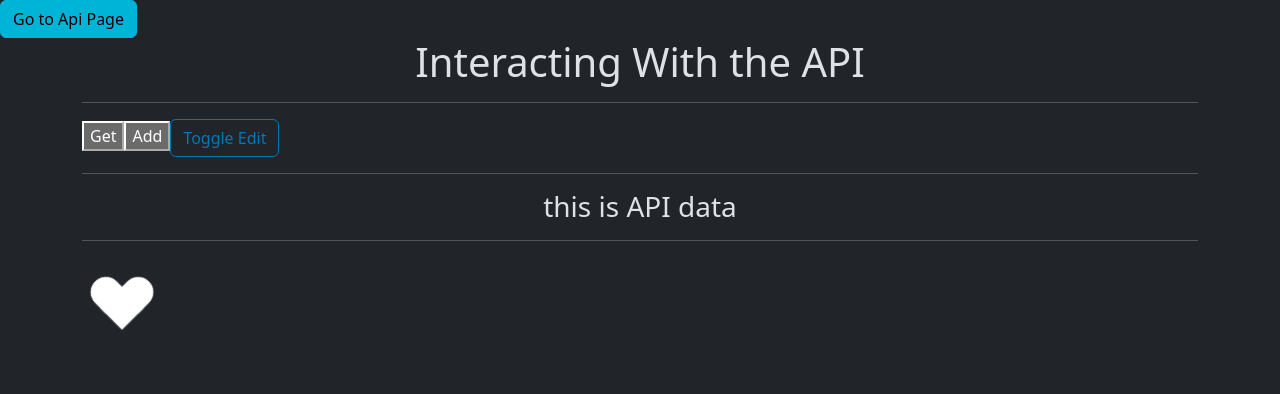
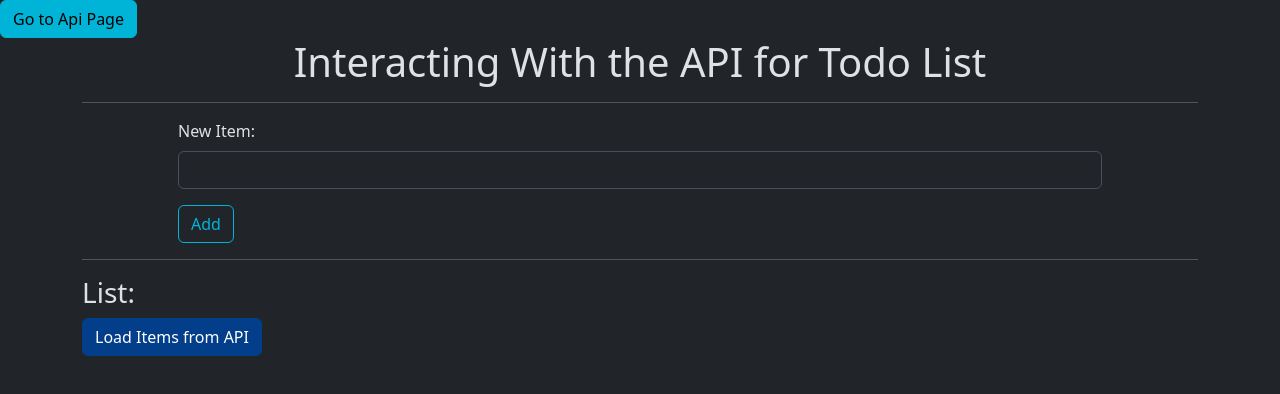
Before and after one commit to alexmickelson/fall-2023-advanced-frontend, a React (Create React App) app in the folder larger-project/: page /webRequests in a window 1280 px wide. Shown: the top 394 px of the page. Built offline with nearby package versions, Linux system fonts and the light colour scheme.

Commit message:
have todo item with api integrations

```diff
--- a/larger-project/package.json
+++ b/larger-project/package.json
@@ -13,6 +13,7 @@
     "@types/react": "^18.2.21",
     "@types/react-dom": "^18.2.7",
     "@types/react-redux": "^7.1.26",
+    "axios": "^1.5.1",
     "bootstrap": "^5.3.2",
     "react": "^18.2.0",
     "react-dom": "^18.2.0",
--- a/larger-project/src/App.tsx
+++ b/larger-project/src/App.tsx
@@ -2,7 +2,7 @@ import React from "react";
 import { RouterProvider, createBrowserRouter } from "react-router-dom";
 import { Home } from "./features/home/Home";
 import { BookDetailPage } from "./features/bookDetail/BookDetailPage";
-import { WebRequests } from "./features/webRequests/WebRequests";
+import { TodoList } from "./features/todoList/TodoList";
 
 export const App = () => {
   const router = createBrowserRouter([
@@ -16,7 +16,7 @@ export const App = () => {
     },
     {
       path: "/webRequests",
-      element: <WebRequests />,
+      element: <TodoList />,
     },
   ]);
   return (
--- /dev/null
+++ b/larger-project/src/features/todoList/NewItemForm.tsx
@@ -0,0 +1,63 @@
+import React, { useState } from "react";
+import { Spinner } from "../../components/Spinner";
+import { useAppDispatch, useAppSelector } from "../../store";
+import { todoListService } from "./todoListService";
+import { TodoItem, setItems } from "./todoListSlice";
+
+export const NewItemForm = () => {
+  const dispatch = useAppDispatch();
+  const items = useAppSelector((s) => s.todo.items);
+  const [newItemText, setNewItemText] = useState("");
+
+  const [loadingRequest, setLoadingRequest] = useState(false);
+
+  const addItem = () => {
+    const newItemList: TodoItem[] = [
+      ...items,
+      {
+        id: new Date().valueOf().toString(),
+        text: newItemText,
+        complete: false,
+      },
+    ];
+    setLoadingRequest(true);
+    todoListService.storeTodoItems(newItemList).then(() => {
+      todoListService
+        .getTodoItems()
+        .then((itemsFromApi) => {
+          dispatch(setItems({ items: itemsFromApi }));
+        })
+        .then(() => {
+          setNewItemText("");
+          setLoadingRequest(false);
+        });
+    });
+  };
+
+  return (
+    <form
+      className="mx-5 px-5"
+      onSubmit={(e) => {
+        e.preventDefault();
+        addItem();
+      }}
+    >
+      <label htmlFor="newItemText" className="form-label">
+        New Item:
+      </label>
+      <input
+        value={newItemText}
+        onInput={(e) => setNewItemText(e.currentTarget.value)}
+        className="form-control"
+        id="newItemText"
+      />
+      <button
+        className="btn btn-outline-primary mt-3"
+        disabled={loadingRequest}
+      >
+        Add
+      </button>
+      {loadingRequest && <Spinner />}
+    </form>
+  );
+};
--- /dev/null
+++ b/larger-project/src/features/todoList/TodoList.tsx
@@ -0,0 +1,50 @@
+import React, { useState } from "react";
+import { Spinner } from "../../components/Spinner";
+import { todoListService } from "./todoListService";
+import { useAppDispatch, useAppSelector } from "../../store";
+import { TodoListItem } from "./TodoListItem";
+import { NewItemForm } from "./NewItemForm";
+import { setItems } from "./todoListSlice";
+
+export const TodoList = () => {
+  const [loading, setLoading] = useState(false);
+  const dispatch = useAppDispatch();
+  const [displayText, setDisplayText] = useState("this is API data");
+
+  const items = useAppSelector((s) => s.todo.items);
+
+  return (
+    <div className="container">
+      <h1 className="text-center">Interacting With the API for Todo List</h1>
+
+      <hr />
+
+      <NewItemForm />
+
+      <hr />
+      <h3>List:</h3>
+      {!loading && (
+        <button
+          className="btn btn-info"
+          onClick={() => {
+            setLoading(true);
+            todoListService
+              .getTodoItems()
+              .then((apiItems) => dispatch(setItems({ items: apiItems })))
+              .then(() => {
+                setLoading(false);
+              });
+          }}
+        >
+          Load Items from API
+        </button>
+      )}
+      {loading && <Spinner />}
+      <ul>
+        {items.map((i) => (
+          <TodoListItem key={i.id} todo={i} />
+        ))}
+      </ul>
+    </div>
+  );
+};
--- /dev/null
+++ b/larger-project/src/features/todoList/TodoListItem.tsx
@@ -0,0 +1,83 @@
+import React, { FC, useState } from "react";
+import { TodoItem, setItems } from "./todoListSlice";
+import { useDispatch } from "react-redux";
+import { useAppDispatch, useAppSelector } from "../../store";
+import { todoListService } from "./todoListService";
+import { Spinner } from "../../components/Spinner";
+
+export const TodoListItem: FC<{ todo: TodoItem }> = ({ todo }) => {
+  const dispatch = useAppDispatch();
+  const items = useAppSelector((s) => s.todo.items);
+  const [isEditing, setIsEditing] = useState(false);
+  const [editItemText, setEditItemText] = useState(todo.text);
+  const [loading, setLoading] = useState(false);
+
+  const editItem = () => {
+    setLoading(true);
+
+    const newItem = { ...todo, text: editItemText };
+    const newItems: TodoItem[] = items.map((i) =>
+      i.id === todo.id ? newItem : i
+    );
+
+    console.log("saving new items", newItems);
+    todoListService.storeTodoItems(newItems).then(() => {
+      todoListService
+        .getTodoItems()
+        .then((itemsFromApi) => {
+          dispatch(setItems({ items: itemsFromApi }));
+        })
+        .then(() => {
+          setIsEditing(false);
+          setLoading(false);
+        });
+    });
+  };
+  return (
+    <li key={todo.id} className="">
+      <form
+        className="row m-3"
+        onSubmit={(e) => {
+          e.preventDefault();
+          editItem();
+        }}
+      >
+        <div className="col-4 my-auto">
+          {isEditing ? (
+            <input
+              className="form-control"
+              value={editItemText}
+              onChange={(e) => setEditItemText(e.target.value)}
+            />
+          ) : (
+            <span>{todo.text}</span>
+          )}
+        </div>
+        <div className="col my-auto">
+          {isEditing && (
+            <button
+              className="btn btn-primary"
+              onClick={() => {
+                editItem();
+              }}
+            >
+              Save
+            </button>
+          )}
+          {!isEditing && (
+            <button
+              className="btn btn-primary"
+              onClick={() => {
+                setEditItemText(todo.text);
+                setIsEditing(true);
+              }}
+            >
+              Edit
+            </button>
+          )}
+        </div>
+        <div className="col">{loading && <Spinner />}</div>
+      </form>
+    </li>
+  );
+};
--- /dev/null
+++ b/larger-project/src/features/todoList/todoListService.ts
@@ -0,0 +1,32 @@
+import axios from "axios"
+import { TodoItem } from "./todoListSlice"
+
+const url = "/api/store?key="
+
+export const todoListService = {
+  getDataFetch: async () => {
+    const response = await fetch(`${url}fetch-data`)
+    return response.json()
+  },
+
+  addDataFetch: async () => {
+    await fetch(`${url}fetch-data`, {
+      method: "POST",
+      headers: {
+        "Content-Type": "application/json"
+      },
+      body: "[1,2]"
+    })
+  },
+
+  storeTodoItems: async (items: TodoItem[]) => {
+    await axios.post(url + "todoItems", items)
+  },
+
+  getTodoItems: async (): Promise<TodoItem[]> => {
+    const response = await axios.get(url + "todoItems")
+    return response.data
+  }
+
+
+}
--- /dev/null
+++ b/larger-project/src/features/todoList/todoListSlice.ts
@@ -0,0 +1,26 @@
+import { createAsyncThunk, createSlice, PayloadAction } from '@reduxjs/toolkit';
+
+export interface TodoItem {
+  id: string,
+  text: string,
+  complete: boolean,
+}
+
+export interface TodoListState {
+  items: TodoItem[]
+}
+
+
+const initialState: TodoListState = { items: [] };
+
+export const todoListSlice = createSlice({
+  name: 'api',
+  initialState,
+  reducers: {
+    setItems: (state, action: PayloadAction<{ items: TodoItem[] }>) => {
+      state.items = action.payload.items
+    },
+  },
+});
+
+export const { setItems } = todoListSlice.actions;
--- a/larger-project/src/features/webRequests/WebRequests.tsx
+++ /dev/null
@@ -1,57 +0,0 @@
-import React, { useState } from "react";
-import { Spinner } from "../../components/Spinner";
-import { apiService } from "./apiService";
-
-export const WebRequests = () => {
-  const [isEditing, setIsEditing] = useState(false);
-  const [loading, setLoading] = useState(false)
-
-  const [displayText, setDisplayText] = useState("this is API data");
-
-  return (
-    <div className="container">
-      <h1 className="text-center">Interacting With the API</h1>
-
-      <hr />
-      <button
-        disabled={loading}
-        onClick={() => {
-          setLoading(true);
-          apiService
-            .getDataFetch()
-            .then((b) => {
-              setLoading(false);
-              console.log(b);
-            })
-            .catch();
-        }}
-      >
-        Get
-      </button>
-      <button onClick={() => apiService.addDataFetch().catch()}>Add</button>
-      <button
-        className="btn btn-outline-secondary"
-        onClick={() => setIsEditing((e) => !e)}
-      >
-        Toggle Edit
-      </button>
-
-      <hr />
-      {loading && <Spinner />}
-      {!isEditing && <h3 className="text-center">{displayText}</h3>}
-
-      {isEditing && (
-        <div className="mb-3">
-          <label htmlFor="apiStorage" className="form-label">
-            Api String:
-          </label>
-          <input className="form-control" id="apiStorage" />
-          <button className="btn btn-outline-primary mt-3">Submit</button>
-        </div>
-      )}
-
-      <hr />
-      <Spinner />
-    </div>
-  );
-};
--- a/larger-project/src/features/webRequests/apiService.ts
+++ /dev/null
@@ -1,22 +0,0 @@
-import { json } from "node:stream/consumers"
-
-
-const url = "/api/store?key="
-
-export const apiService = {
-  getDataFetch: async () => {
-    const response = await fetch(`${url}fetch-data`)
-    return response.json()
-  },
-
-  addDataFetch: async () => {
-    const response = await fetch(`${url}fetch-data`, {
-      method: "POST",
-      headers: {
-        "Content-Type": "application/json"
-      },
-      body: "[1,2]"
-    })
-  }
-
-}
--- a/larger-project/src/features/webRequests/apiSlice.ts
+++ /dev/null
@@ -1,19 +0,0 @@
-import { createSlice, PayloadAction } from '@reduxjs/toolkit';
-
-export interface ApiState {
-  data: string
-}
-
-const initialState: ApiState = { data: ""};
-
-export const apiSlice = createSlice({
-  name: 'api',
-  initialState,
-  reducers: {
-    setData: (state, action: PayloadAction<{newString: string}>) => {
-      state.data = action.payload.newString;
-    },
-  },
-});
-
-export const { setData } = apiSlice.actions;
--- a/larger-project/src/store.ts
+++ b/larger-project/src/store.ts
@@ -1,12 +1,12 @@
 import { configureStore } from "@reduxjs/toolkit";
 import { useDispatch, TypedUseSelectorHook, useSelector } from "react-redux";
 import { commentSlice } from "./features/bookDetail/comments/commentSlice";
-import { apiSlice } from "./features/webRequests/apiSlice";
+import { todoListSlice } from "./features/todoList/todoListSlice";
 
 const store = configureStore({
   reducer: {
     comments: commentSlice.reducer,
-    api: apiSlice.reducer
+    todo: todoListSlice.reducer
   },
 });
 
```
Also changed, not shown: 1 other file (tests, documents, lock files or other folders).
